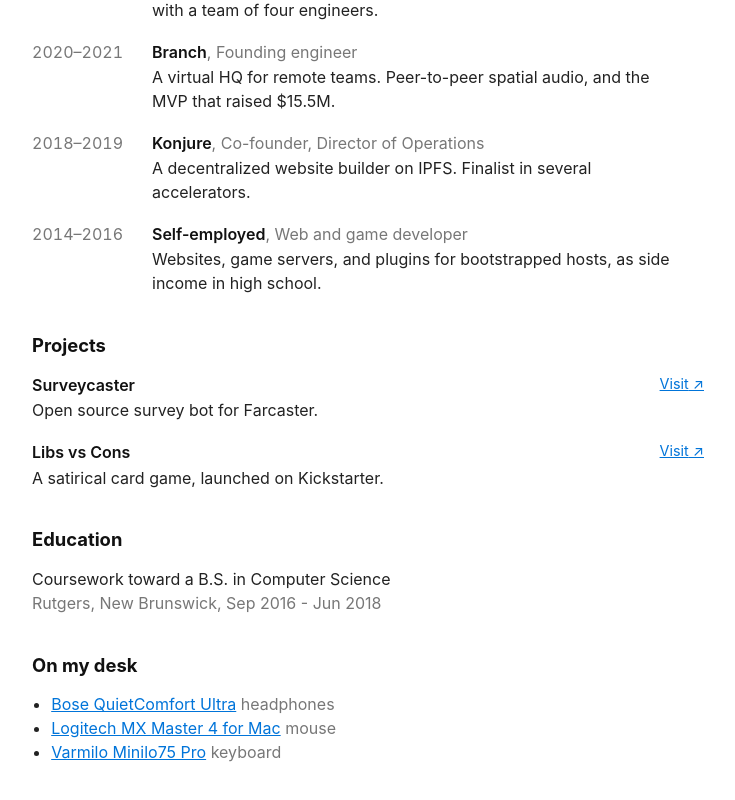
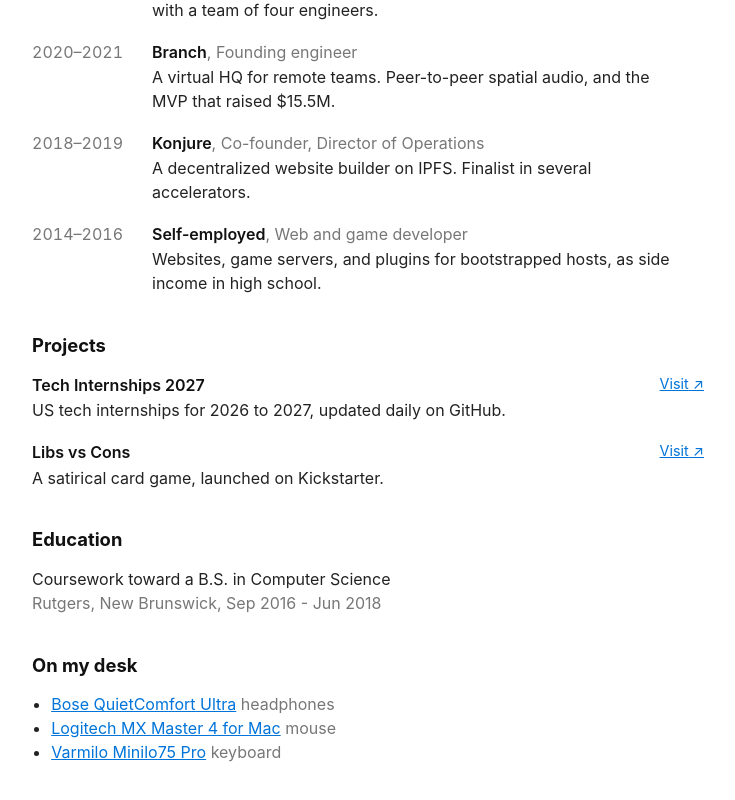
Before and after one commit to benadamsky/personal-site-v2, a Next.js app: page / in a window 1280 px wide. Shown: the part 694-1494 px from the top of the page, without its empty margins (272-1007 px from the left). Built offline with nearby package versions, Linux system fonts and the light colour scheme.

Commit message:
Projects: the internships list instead of Surveycaster
Surveycaster's repo went private, so the link was dead.

```diff
--- a/src/data/work.ts
+++ b/src/data/work.ts
@@ -114,9 +114,9 @@
 
 export const projects = [
   {
-    name: 'Surveycaster',
-    line: 'Open source survey bot for Farcaster',
-    url: 'https://github.com/benadamsky/surveycaster'
+    name: 'Tech Internships 2027',
+    line: 'US tech internships for 2026 to 2027, updated daily on GitHub',
+    url: 'https://github.com/dreamworkhq/Tech-Internships-2027'
   },
   {
     name: 'Libs vs Cons',
```
Also changed, not shown: 1 other file (tests, documents, lock files or other folders).
